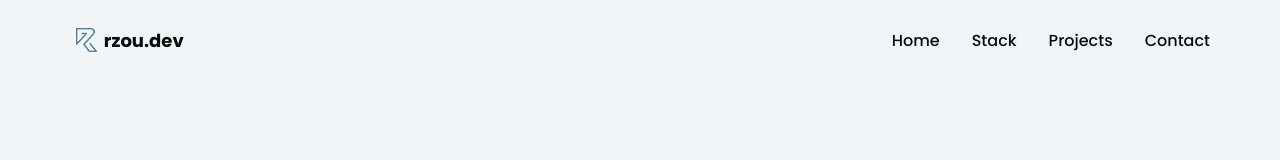
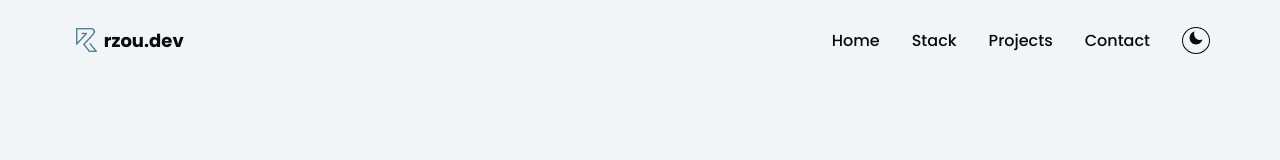
Before and after one commit to rz0u/portfolio-website, a React (Create React App) app: page / in a window 1280 px wide. Shown: the top 160 px of the page. Built offline with nearby package versions, Linux system fonts and the light colour scheme.

Commit message:
feat: add darkmode

```diff
--- a/src/App.js
+++ b/src/App.js
@@ -1,6 +1,6 @@
 import "./App.css";
 import styled, { ThemeProvider } from "styled-components";
-import { darkTheme } from "./utils/themes";
+import { darkTheme, lightTheme } from "./utils/themes";
 import Navbar from "./components/Navbar";
 import Hero from "./components/HeroSection";
 import Skills from "./components/Skills";
@@ -33,11 +33,17 @@ const Wrapper = styled.div`
 `;
 
 function App() {
+  const [theme, setTheme] = useState("light");
+  const isDarkTheme = theme === "dark";
+  const toggleTheme = () => {
+    setTheme(isDarkTheme ? "light" : "dark");
+  };
+
   const [openModal, setOpenModal] = useState({ state: false, project: null });
   return (
-    <ThemeProvider theme={darkTheme}>
+    <ThemeProvider theme={isDarkTheme ? darkTheme : lightTheme}>
       <Router>
-        <Navbar />
+        <Navbar toggleTheme={toggleTheme} isDarkTheme={isDarkTheme} />
         <Body>
           <Hero />
           <Wrapper>
--- a/src/components/Contact/styling.js
+++ b/src/components/Contact/styling.js
@@ -122,7 +122,7 @@ export const ContactButton = styled.input`
   margin-top: 2px;
   border-radius: 12px;
   border: none;
-  color: ${({ theme }) => theme.textPrimary};
+  color: ${({ theme }) => theme.white};
   font-size: 18px;
   font-weight: 600;
 `;
--- a/src/components/Navbar/index.js
+++ b/src/components/Navbar/index.js
@@ -1,7 +1,8 @@
-import React from "react";
+import React, { useState } from "react";
 import logo from "../../assets/logo.png";
-// import { DiCssdeck } from "react-icons/di";
+// import { useTheme } from "styled-components";
 import { FaBars } from "react-icons/fa";
+import { IoMdSunny, IoMdMoon } from "react-icons/io";
 import {
   Nav,
   NavLink,
@@ -13,11 +14,18 @@ import {
   MobileIcon,
   MobileMenu,
   MobileLinks,
+  Toggle,
 } from "./styling";
 
-const Navbar = () => {
-  const [open, setOpen] = React.useState(false);
+const Navbar = ({ toggleTheme, isDarkTheme }) => {
+  const [open, setOpen] = useState(false);
   // const theme = useTheme();
+  const [isToggled, setIsToggled] = useState(isDarkTheme);
+
+  const onToggle = () => {
+    setIsToggled(!isToggled);
+    toggleTheme();
+  };
 
   return (
     <Nav>
@@ -49,10 +57,10 @@ const Navbar = () => {
           <NavLink href="#stack">Stack</NavLink>
           <NavLink href="#projects">Projects</NavLink>
           <NavLink href="#contact">Contact</NavLink>
+          <Toggle onClick={onToggle}>
+            {isDarkTheme ? <IoMdSunny /> : <IoMdMoon />}
+          </Toggle>
         </NavItems>
-        {/* <ButtonContainer>
-          <MailButton href="#contact"></MailButton>
-        </ButtonContainer> */}
       </NavContainer>
 
       <MobileMenu open={open}>
--- a/src/components/Navbar/styling.js
+++ b/src/components/Navbar/styling.js
@@ -1,7 +1,9 @@
 import styled from "styled-components";
 
 export const Nav = styled.div`
-  background-color: ${({ theme }) => theme.bg};
+  background: ${({ theme }) => theme.bg};
+  backdrop-filter: blur(20px);
+  -webkit-backdrop-filter: blur(20px);
   height: 80px;
   display: flex;
   align-items: center;
@@ -95,22 +97,22 @@ export const ButtonContainer = styled.div`
   }
 `;
 
-export const MailButton = styled.button`
+export const Toggle = styled.button`
   background-color: transparent;
-  color: ${({ theme }) => theme.primary};
-  border: 1.8px solid ${({ theme }) => theme.primary};
-  border-radius: 20px;
+  color: ${({ theme }) => theme.textPrimary};
+  border: 1.8px solid ${({ theme }) => theme.textPrimary};
+  border-radius: 50%;
   justify-content: center;
   align-items: center;
-  padding: 0px 20px;
+  padding: 0px 5px;
   font-size: 1rem;
   font-weight: 500;
   cursor: pointer;
   height: 70%;
   transition: all 0.4s ease-in-out;
   &:hover {
-    background-color: ${({ theme }) => theme.primary};
-    color: ${({ theme }) => theme.white};
+    background-color: ${({ theme }) => theme.textPrimary};
+    color: ${({ theme }) => theme.bg};
   }
   @media screen and (max-width: 640px) {
     font-size: 0.8rem;
@@ -137,6 +139,8 @@ export const MobileMenu = styled.div`
   height: 40vh;
   padding: 12px 40px 24px 40px;
   background: ${({ theme }) => theme.bg};
+  backdrop-filter: blur(10px);
+  -webkit-backdrop-filter: blur(10px);
   transition: all 0.3s ease-in-out;
   border-radius: 0 0 20px 20px;
   box-shadow: 0px 5px 10px rgba(0, 0, 0, 0.3);
--- a/src/utils/themes.js
+++ b/src/utils/themes.js
@@ -1,17 +1,18 @@
-// export const darkTheme = {
-//   bg: "#080b0d",
-//   bgLight: "#2d4d5c",
-//   primary: "#55829b",
-//   textPrimary: "#f3f6f7",
-//   textSecondary: "#b1b2b3",
-//   card: "#21292f",
-//   cardLight: "#21292f",
-//   button: "#3a6983",
-//   white: "#fff",
-//   black: "#000",
-// };
+export const darkTheme = {
+  // nav: "rgba(8,11,14,0.8)",
+  bg: "#080b0d",
+  bgLight: "#2d4d5c",
+  primary: "#55829b",
+  textPrimary: "#f3f6f7",
+  textSecondary: "#b1b2b3",
+  card: "#21292f",
+  cardLight: "#21292f",
+  button: "#3a6983",
+  white: "#fff",
+  black: "#000",
+};
 
-export const darkTheme = {
+export const lightTheme = {
   bg: "#f2f5f7",
   bgLight: "#a3c3d2",
   primary: "#55829b",
```
